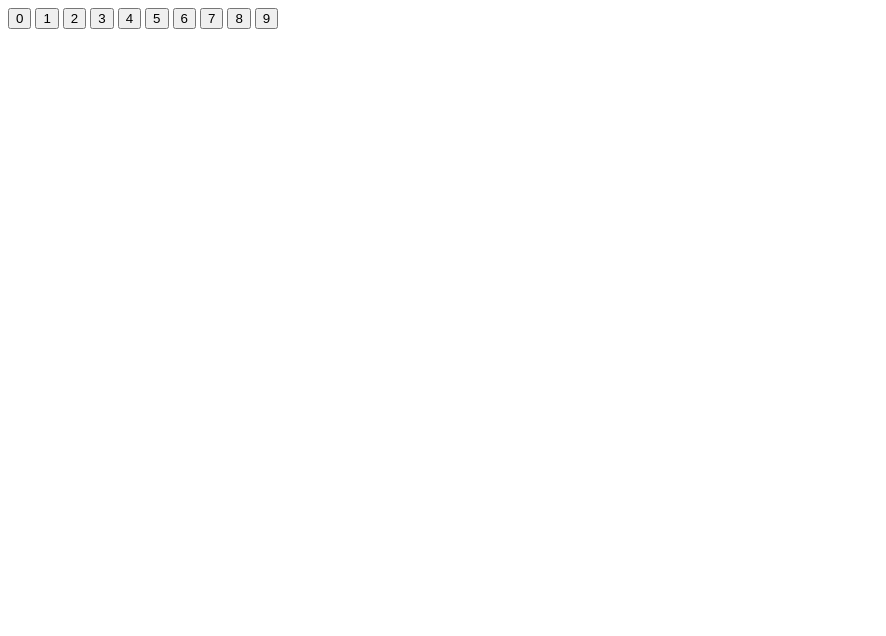
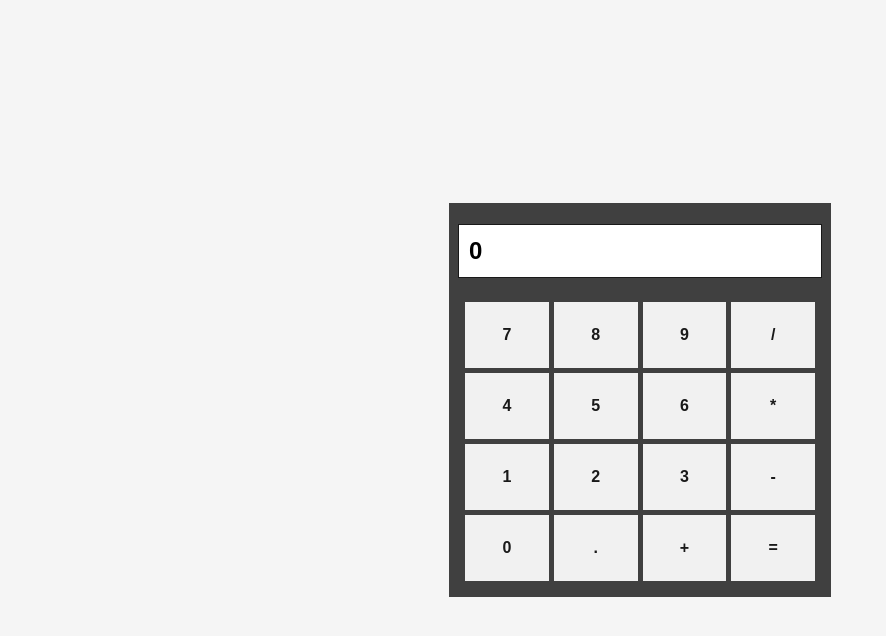
Before and after one commit to Kaleb-Moore/odin-calculator, a website: page index.html in a window 1280 px wide. Shown: the whole page, without its empty margins (0-886 px from the left). Drawn offline with Linux system fonts and the light colour scheme.

Commit message:
Update Styles for calculator

```diff
--- a/index.html
+++ b/index.html
@@ -9,19 +9,28 @@
 </head>
 <body>
 
-    <div class="calculator">
-
-        <button class="num">0</button>
-        <button class="num">1</button>
-        <button class="num">2</button>
-        <button class="num">3</button>
-        <button class="num">4</button>
-        <button class="num">5</button>
-        <button class="num">6</button>
-        <button class="num">7</button>
-        <button class="num">8</button>
-        <button class="num">9</button>
-
+    <div class="container">
+        <div class="calculator">
+            <input type="text" class="results" value="0">
+            <div class="buttons">
+                <button class="num">7</button>
+                <button class="num">8</button>
+                <button class="num">9</button>
+                <button class="num">/</button>
+                <button class="num">4</button>
+                <button class="num">5</button>
+                <button class="num">6</button>
+                <button class="num">*</button>
+                <button class="num">1</button>
+                <button class="num">2</button>
+                <button class="num">3</button>
+                <button class="num">-</button>
+                <button class="num">0</button>
+                <button class="num">.</button>
+                <button class="num">+</button>
+                <button class="num">=</button>
+            </div>
+        </div>
     </div>
 
     <script src="script.js"></script>
--- a/style.css
+++ b/style.css
@@ -0,0 +1,55 @@
+* {
+    margin: 0;
+}
+
+body {
+    background-color: whitesmoke;
+}
+
+.container {
+    display: flex;
+    justify-content: center;
+    align-items: center;
+    height: 100vh;
+}
+
+.calculator {
+    display: flex;
+    flex-direction: column;
+    justify-content: center;
+    align-items: center;
+    width: 350px;
+    background-color: #404040;
+    padding: 16px;
+}
+
+.results {
+    height: 50px;
+    font-size: 24px;
+    font-weight: 600;
+    margin: 5px 5px 24px 5px;
+    width: 100%;
+    padding-left: 10px;
+    border: 1px solid #191919;
+}
+
+.buttons {
+    display: flex;
+    flex-wrap: wrap;
+    gap: 5px;
+
+}
+
+.num {
+    flex: 1 0 20%;
+    padding: 24px;
+    font-size: 16px;
+    font-weight: 700;
+    color: #191919;
+    background-color: #f1f1f1;
+    border: none;
+}
+
+.num:hover {
+    background-color: orange;
+}
```
